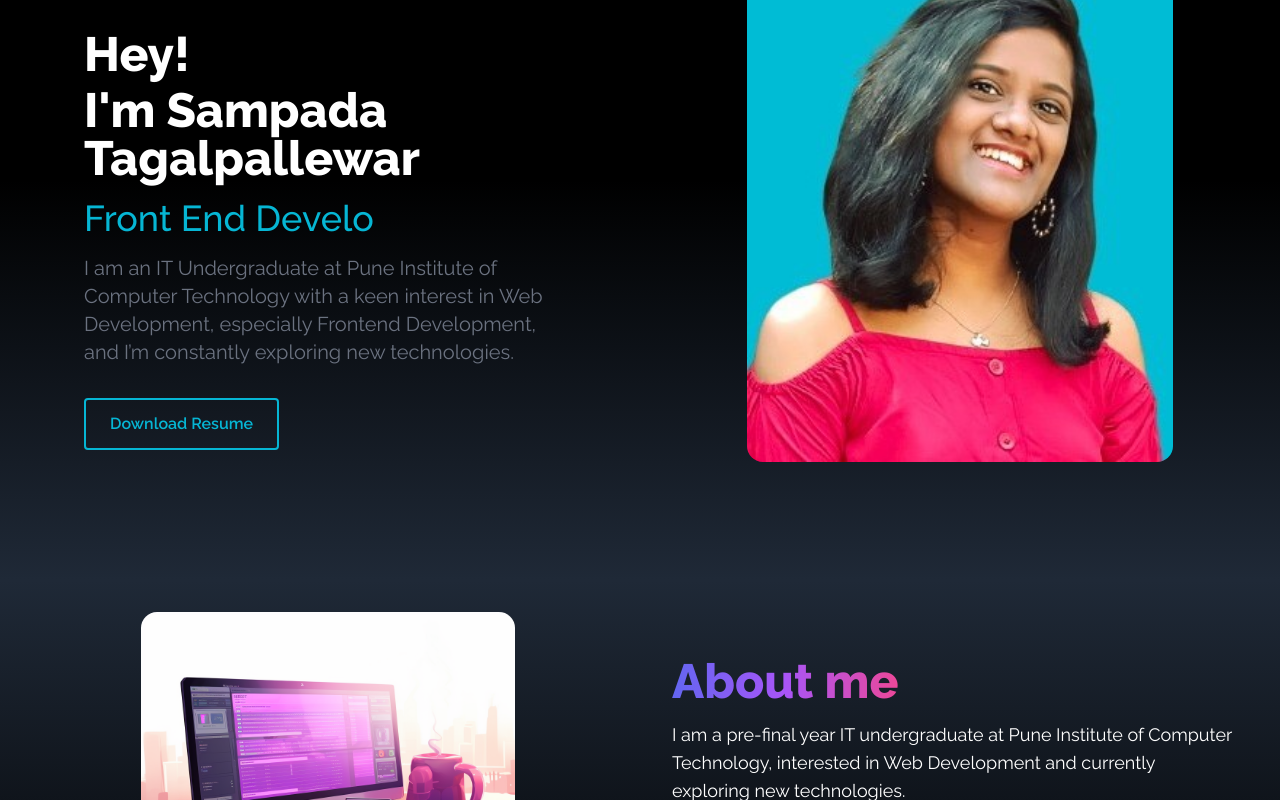
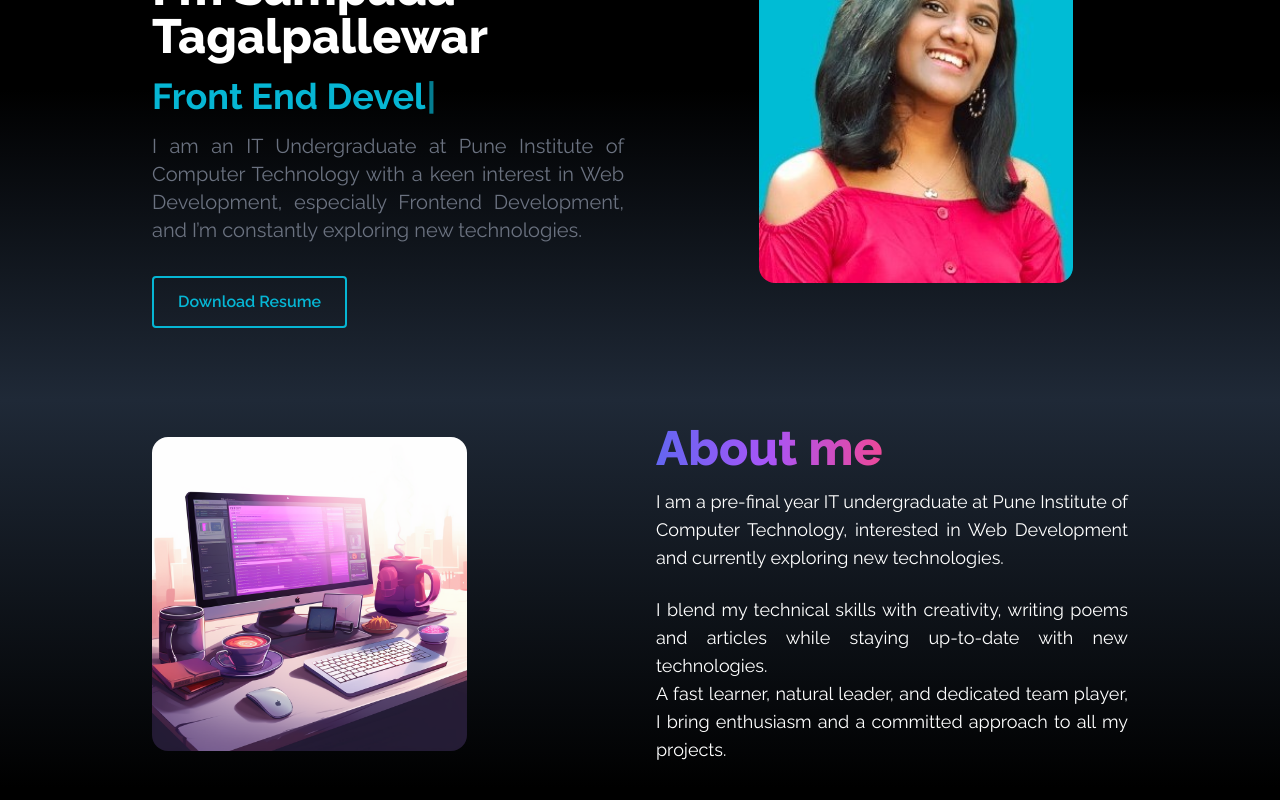
Before and after one commit to sampada010/portfolio, a React (Create React App) app: page / in a window 1280 px wide. Shown: the part 220-1020 px from the top of the page. Built offline with nearby package versions, Linux system fonts and the light colour scheme.

Commit message:
updated padding & added footer

```diff
--- a/package.json
+++ b/package.json
@@ -11,6 +11,8 @@
     "react": "^18.3.1",
     "react-dom": "^18.3.1",
     "react-icons": "^5.3.0",
+    "react-router": "^6.26.1",
+    "react-router-dom": "^6.26.1",
     "react-scripts": "5.0.1",
     "react-scroll": "^1.9.0",
     "typewriter-effect": "^2.21.0",
--- /dev/null
+++ b/src/App.jsx
@@ -0,0 +1,25 @@
+import About from "./components/About";
+import Contact from "./components/Contact";
+import Footer from "./components/Footer";
+import Home from "./components/Home";
+import NavBar from "./components/NavBar";
+import Projects from "./components/Projects";
+import Skillss from "./components/Skillss";
+import './index.css';  // Adjust the path as needed
+
+
+function App() {
+  return (
+    <div>
+      <NavBar />
+      <Home />
+      <About />
+      <Skillss />
+      <Projects />
+      <Contact />
+      <Footer/>
+    </div>
+  );
+}
+
+export default App;
--- a/src/components/About.jsx
+++ b/src/components/About.jsx
@@ -3,9 +3,10 @@ import aboutImage from '../assets/about-image.png';
 
 const About = () => {
   return (
-    <div name="About" className="w-full min-h-auto bg-gradient-to-b from-gray-800 to-black flex flex-col lg:flex-row items-center justify-center lg:justify-between gap-4 sm:gap-6 lg:gap-8 px-4 sm:px-6 lg:px-12 py-6 sm:py-8">
+    <div name="About" className="w-full min-h-auto bg-gradient-to-b from-gray-800 to-black gap-4 sm:gap-6 lg:gap-8 px-4 sm:px-6 lg:px-12 py-6 sm:py-8px-16 lg:px-12">
+      <div className="max-w-screen-lg mx-auto px-6 flex flex-row justify-center w-full h-full">
         {/* Image Section */}
-      <div className="hidden lg:flex flex-1 justify-center items-center">
+        <div className="hidden lg:flex flex-1 justify-between items-center">
           <img
             src={aboutImage}
             alt="about profile"
@@ -13,7 +14,7 @@ const About = () => {
           />
         </div>
         {/* Text Section */}
-      <div className="flex-1 flex flex-col justify-center text-white lg:ml-8">
+        <div className="flex-1 flex flex-col justify-center text-white text-justify lg:ml-8">
           <div className="text-4xl md:text-5xl font-extrabold">
             <span className="bg-clip-text text-transparent bg-gradient-to-r from-indigo-500 via-purple-500 to-pink-500">
               About me
@@ -28,6 +29,7 @@ const About = () => {
           </p>
         </div>
       </div>
+    </div>
   );
 }
 
--- a/src/components/Contact.jsx
+++ b/src/components/Contact.jsx
@@ -1,10 +1,10 @@
 import React from 'react'
-import { FaGithub, FaLinkedin, FaEnvelope } from 'react-icons/fa';
+// import { FaGithub, FaLinkedin, FaEnvelope } from 'react-icons/fa';
 
 const Contact = () => {
     return (
         <div name="Contact" className="bg-gradient-to-b from-black via-black to-gray-800 w-full min-h-auto text-white gap-4 sm:gap-6 lg:gap-8 px-4 sm:px-6 lg:px-12 py-6 sm:py-8">
-            <div className="max-w-screen-lg mx-auto p-4 flex flex-col justify-center w-full h-full">
+            <div className="max-w-screen-lg mx-auto p-6 flex flex-col justify-center w-full h-full">
                 <div className='pb-8'>
                     <div className="text-4xl md:text-5xl font-extrabold">
                         <span className="bg-clip-text text-transparent bg-gradient-to-r from-indigo-500 via-purple-500 to-pink-500">Contact</span>
@@ -21,18 +21,7 @@ const Contact = () => {
                     </form>
                 </div>
 
-                <div className="flex justify-center items-center mt-8">
-                    <a href="https://github.com/sampada010" target="_blank" rel="noopener noreferrer" className="text-gray-500 hover:text-white mx-4 duration-300">
-                        <FaGithub size={30} />
-                    </a>
-                    <a href="https://www.linkedin.com/in/sampada-tagalpallewar-00171625b/" target="_blank" rel="noopener noreferrer" className="text-gray-500 hover:text-white mx-4 duration-300">
-                        <FaLinkedin size={30} />
-                    </a>
-                    <a href="https://mail.google.com/mail/?view=cm&fs=1&to=tagalpallewarsampada10@gmail.com" className="text-gray-500 hover:text-white mx-4 duration-300">
 
-                        <FaEnvelope size={30} />
-                    </a>
-                </div>
             </div>
         </div>
     )
--- /dev/null
+++ b/src/components/Footer.jsx
@@ -0,0 +1,42 @@
+import React from "react";
+import { FaGithub, FaLinkedin, FaEnvelope } from "react-icons/fa";
+
+export default function Footer() {
+  return (
+    <footer className="bg-gradient-to-b from-gray-800 to-black w-full px-5 py-4 flex flex-col items-center justify-center border-dashed border-t border-gray-700">
+      <div className="flex justify-center items-center mt-4 space-x-4  mt-4">
+        <a
+          href="https://github.com/sampada010"
+          target="_blank"
+          rel="noopener noreferrer"
+          className="text-gray-500 hover:text-white duration-300"
+        >
+          <FaGithub size={30} />
+        </a>
+        <a
+          href="https://www.linkedin.com/in/sampada-tagalpallewar-00171625b/"
+          target="_blank"
+          rel="noopener noreferrer"
+          className="text-gray-500 hover:text-white duration-300"
+        >
+          <FaLinkedin size={30} />
+        </a>
+        <a
+          href="https://mail.google.com/mail/?view=cm&fs=1&to=tagalpallewarsampada10@gmail.com"
+          className="text-gray-500 hover:text-white duration-300"
+        >
+          <FaEnvelope size={30} />
+        </a>
+      </div>
+      <div className="mt-4 text-center">
+        <p className="font-secondary font-semibold text-gray-400 text-md">
+          Made with{" "}
+          <span className="font-thin" role="img" aria-label="emoji">
+            ❤️
+          </span>{" "}
+          by Sampada Tagalpallewar.
+        </p>
+      </div>
+    </footer>
+  );
+}
--- a/src/components/Home.jsx
+++ b/src/components/Home.jsx
@@ -5,12 +5,14 @@ import Typewriter from 'typewriter-effect';
 
 const Home = () => {
   return (
-    <div name="Home" className="w-full min-h-screen grid grid-cols-1 lg:grid-cols-2 bg-gradient-to-b from-black via-black to-gray-800">
+    <div name="Home" className="w-full min-h-auto bg-gradient-to-b from-black via-black to-gray-800 px-4 sm:px-6 lg:px-12 py-6 sm:py-8 lg:py-16">
+      <div className="max-w-screen-lg mx-auto flex flex-col lg:flex-row items-center justify-center gap-8">
+        {/* Text Section */}
         <motion.div
           initial={{ opacity: 0 }}
           animate={{ opacity: 1 }}
           transition={{ duration: 1 }}
-        className="my-auto mx-16 px-5 flex flex-col justify-center h-full mt-16"
+          className="my-auto max-w-screen-lg mx-auto px-6 flex-1 flex-col justify-center h-full mt-16"
         >
           <h1 className="font-primary font-extrabold text-white text-4xl sm:text-5xl">
             Hey!
@@ -18,7 +20,7 @@ const Home = () => {
           <h1 className="mt-2 font-primary font-extrabold text-white text-4xl sm:text-5xl">
             I'm Sampada Tagalpallewar
           </h1>
-        <div className="mt-4 font-primary font-bold font-medium hidden md:block text-cyan-500 text-2xl md:text-4xl">
+          <div className="mt-4 font-primary font-bold text-cyan-500 text-2xl md:text-4xl">
             <Typewriter
               options={{ loop: true }}
               onInit={(typewriter) => {
@@ -33,30 +35,32 @@ const Home = () => {
               }}
             />
           </div>
-        <h1 className="mt-4 font-secondary font-normal text-gray-500 text-xl">
+          <h1 className="mt-4 font-secondary font-normal text-gray-500 text-justify text-xl">
             I am an IT Undergraduate at Pune Institute of Computer Technology with a keen interest in Web Development, especially Frontend Development, and I’m constantly exploring new technologies.
           </h1>
-        <div className="flex justify-center md:justify-start">
+          <div className="flex justify-center lg:justify-start mt-8">
             <a
               href="./Sampada_Tagalpallewar_Resume1.pdf"
               download="Sampada_Tagalpallewar_Resume.pdf"
-            className="w-auto mt-8 text-center font-secondary hover:bg-cyan-500 hover:text-white font-semibold px-6 py-3 border-2 border-cyan-500 rounded transition duration-500 ease-in-out bg-transparent text-cyan-500 mb-2"
+              className="text-center font-secondary hover:bg-cyan-500 hover:text-white font-semibold px-6 py-3 border-2 border-cyan-500 rounded transition duration-500 ease-in-out bg-transparent text-cyan-500 mb-2"
             >
               Download Resume
             </a>
           </div>
         </motion.div>
-      <div className="flex justify-center items-center">
+        {/* Image Section */}
+        <div className="flex-1 flex justify-center items-center">
           <motion.img
             src={myProfile}
             alt="Sampada Tagalpallewar"
-          className="mt-10 rounded-2xl w-2/3 max-w-xs md:max-w-sm lg:max-w-md object-cover"
+            className="rounded-2xl w-2/3 max-w-xs md:max-w-sm lg:max-w-md object-cover"
             initial={{ opacity: 0 }}
             animate={{ opacity: 1 }}
             transition={{ duration: 1 }}
           />
         </div>
       </div>
+    </div>
   );
 };
 
--- a/src/components/Projects.jsx
+++ b/src/components/Projects.jsx
@@ -18,13 +18,13 @@ const Projects = () => {
         {
             id: 3,
             src: Portfolio,
-            link: '#',
+            link: 'https://github.com/sampada010/portfolio',
         }
     ]
 
     return (
         <div name='Projects' className="w-full min-h-auto bg-gradient-to-b from-gray-800 to-black gap-4 sm:gap-6 lg:gap-8 px-4 sm:px-6 lg:px-12 py-6 sm:py-8">
-            <div className="max-w-screen-lg mx-auto px-4 flex flex-col justify-center w-full">
+            <div className="max-w-screen-lg mx-auto px-6 flex flex-col justify-center w-full">
                 <div className="pb-8">
                     <div className="text-4xl md:text-5xl font-extrabold">
                         <span className="bg-clip-text text-transparent bg-gradient-to-r from-indigo-600 via-purple-500 to-pink-500"> Projects</span>
--- a/src/components/Skillss.jsx
+++ b/src/components/Skillss.jsx
@@ -30,7 +30,7 @@ const Skillss = () => {
 
   return (
     <div name="Skills" className="bg-gradient-to-b from-black via-black to-gray-800 w-full min-h-auto gap-4 sm:gap-6 lg:gap-8 px-4 sm:px-6 lg:px-12 py-6 sm:py-8px-16 lg:px-12">
-      <div className="max-w-screen-lg mx-auto px-4 flex flex-col justify-center w-full h-full">
+      <div className="max-w-screen-lg mx-auto px-6 flex flex-col justify-center w-full h-full">
         <div>
           <div className="text-4xl md:text-5xl font-extrabold">
             <span className="bg-clip-text text-transparent bg-gradient-to-r from-indigo-500 via-purple-500 to-pink-500">Skills</span>
```
Also changed, not shown: src/components/NavBar.jsx (line endings or trailing spaces), 1 other file (tests, documents, lock files or other folders). Lines whose indentation alone changed are shown as unchanged.
